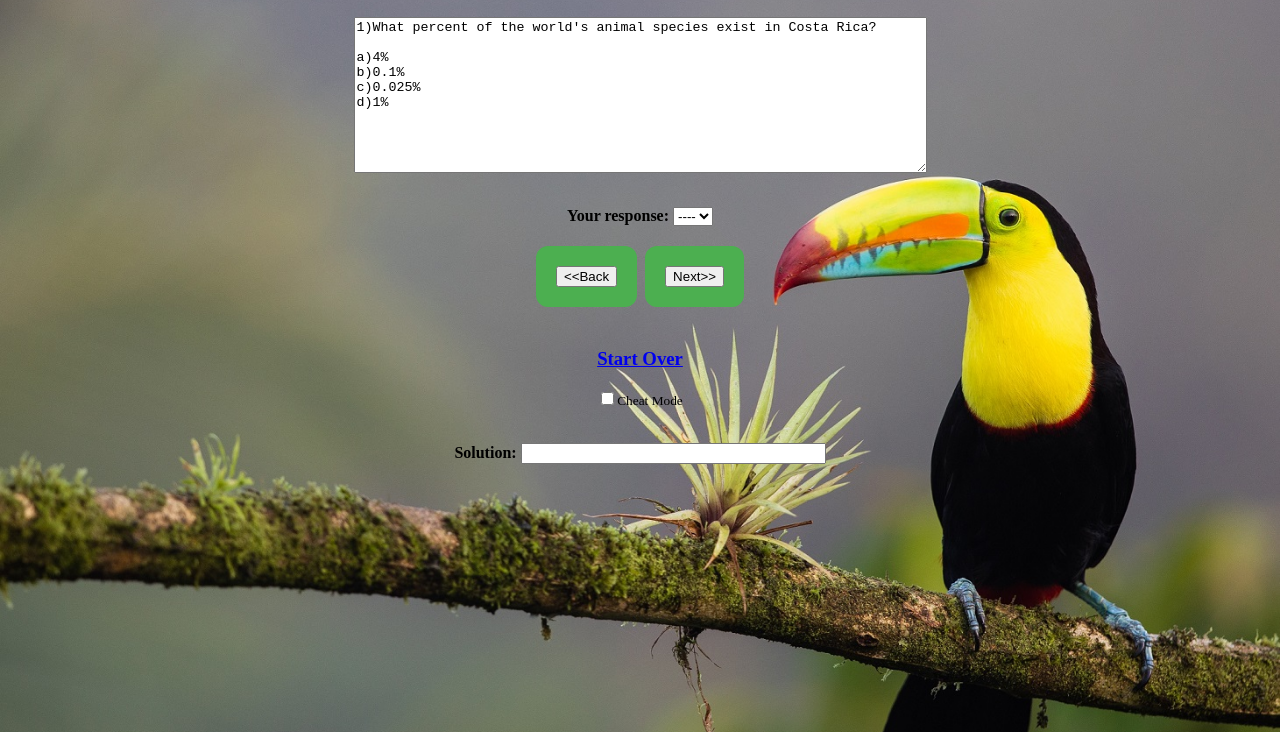
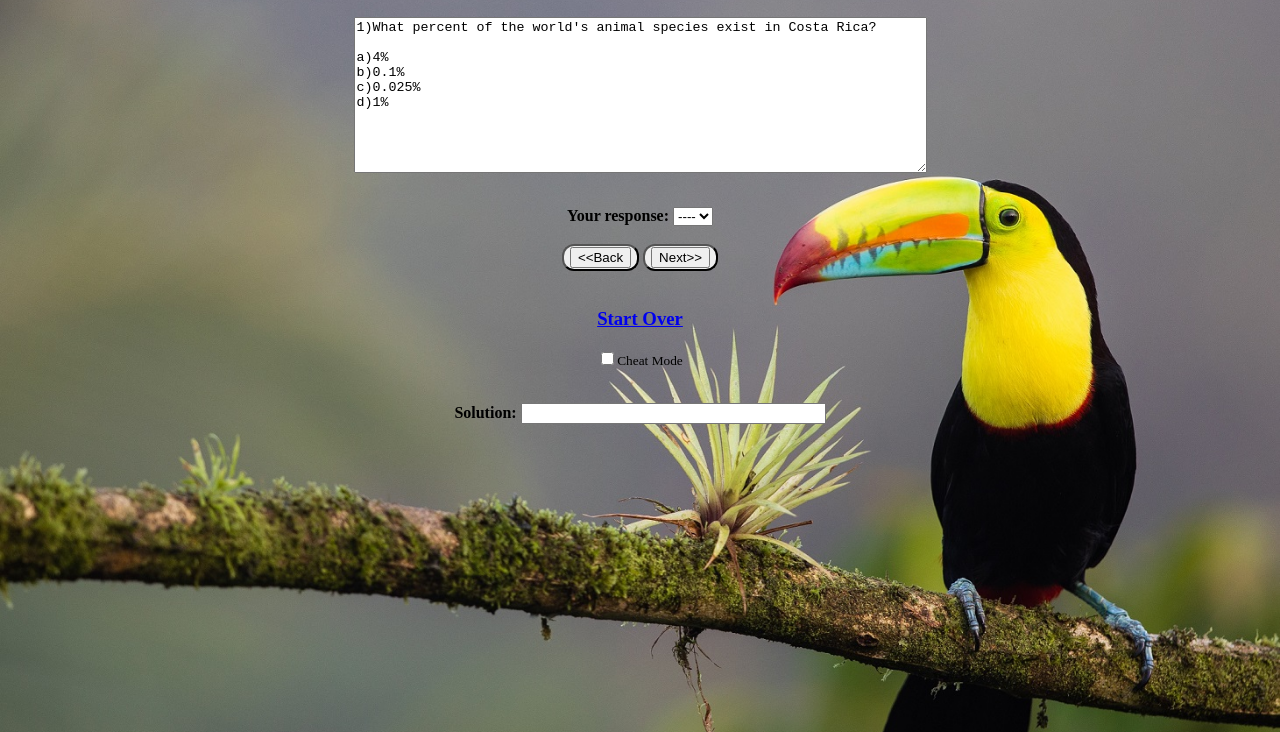
Before and after one commit to ojedakutlu/dimequiz, a plain HTML site: page index.html in a window 1280 px wide. Shown: the part 68-800 px from the top of the page. Drawn offline with Linux system fonts and the light colour scheme.

Commit message:
Update index.html

```diff
--- a/index.html
+++ b/index.html
@@ -42,10 +42,10 @@ h1 {
             <option value="c">c</option>
             <option value="d">d</option>
           </select>
-
+		<br><br>
 		  <style>
 		  .button {
-  background-color: #4CAF50;
+  background-color: white;
   border: none;
   color: white;
   padding: 20px;
@@ -55,12 +55,13 @@ h1 {
   font-size: 16px;
   margin: 4px 2px;
 }
-			  .button {border-radius: 12px;} </style>
+			  .button1 {border-radius: 12px;} </style>
 
-         <div class="button"> <input type="button" value="&lt;&lt;Back" name="B1"
-          onClick="if (whichone&gt;1){whichone--;generatequestions()}"> </div> <div class="button"><input type="button"
+<button class="button1"> <input type="button" value="&lt;&lt;Back" name="B1"
+          onClick="if (whichone&gt;1){whichone--;generatequestions()}"> </button> <button class="button1"> <input type="button"
           value="Next&gt;&gt;" name="B2"
-          onClick="if (whichone&lt;=total){whichone++;generatequestions()}"> </div><br><br>
+          onClick="if (whichone&lt;=total){whichone++;generatequestions()}"> </button><br><br>
+
 
 
 
```
